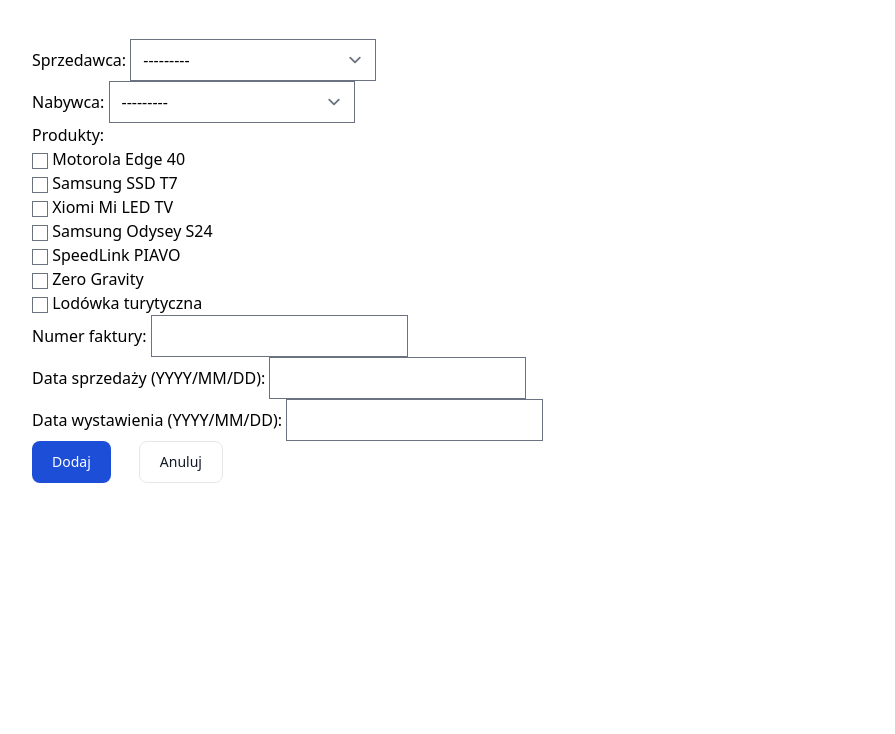
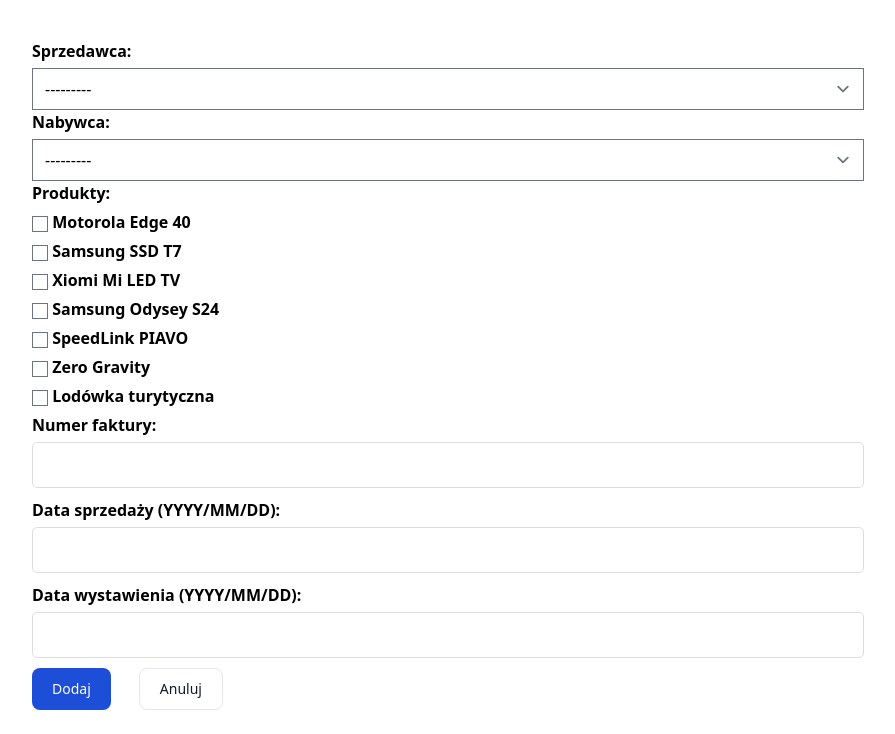
Before and after one commit to Pablogith/invoice-management, a Django app: page /invoice-add/ in a window 1280 px wide. Shown: the part 117-851 px from the top of the page, without its empty margins (192-1087 px from the left). Before the commit the page ends 600 px from the top, so only its background shows below. Run offline with Django 4.2, Linux system fonts and the light colour scheme; data comes from the database, SQL or seed files in the repository; style sheets or scripts are compiled from the project's sources; some libraries are stand-ins or nearby versions.

Commit message:
feature: Update forms

```diff
--- a/static/core/form.css
+++ b/static/core/form.css
@@ -0,0 +1,32 @@
+/* Style labels */
+label {
+    display: block;
+    font-weight: bold;
+    margin-bottom: 5px;
+}
+
+/* Style text input, select elements and textareas */
+input[type="text"],
+input[type="email"],
+textarea,
+select {
+    width: 100%;
+    padding: 10px;
+    border: 1px solid #ddd;
+    border-radius: 5px;
+    margin-bottom: 10px;
+}
+
+/* Style the field when it gets focus (clicked on) */
+input[type="text"]:focus,
+input[type="email"]:focus,
+textarea:focus,
+select:focus {
+    border-color: #4CAF50;
+    outline: none;
+}
+
+.error {
+    color: red;
+    font-size: 0.875rem;
+}
--- a/templates/core/invoice/invoice_add.html
+++ b/templates/core/invoice/invoice_add.html
@@ -15,26 +15,32 @@
         <div>
             <label for="{{ form.seller.id_for_label }}">Sprzedawca:</label>
             {{ form.seller }}
+            <div class="error">{{ form.seller.errors }}</div>
         </div>
         <div>
             <label for="{{ form.purchaser.id_for_label }}">Nabywca:</label>
             {{ form.purchaser }}
+            <div class="error">{{ form.purchaser.errors }}</div>
         </div>
         <div>
             <label for="{{ form.products.id_for_label }}">Produkty:</label>
             {{ form.products }}
+            <div class="error">{{ form.products.errors }}</div>
         </div>
         <div>
             <label for="{{ form.invoice_number.id_for_label }}">Numer faktury:</label>
             {{ form.invoice_number }}
+            <div class="error">{{ form.invoice_number.errors }}</div>
         </div>
         <div>
             <label for="{{ form.sale_date.id_for_label }}">Data sprzedaży (YYYY/MM/DD):</label>
             {{ form.sale_date }}
+            <div class="error">{{ form.sale_date.errors }}</div>
         </div>
         <div>
             <label for="{{ form.date_of_issue.id_for_label }}">Data wystawienia (YYYY/MM/DD):</label>
             {{ form.date_of_issue }}
+            <div class="error">{{ form.date_of_issue.errors }}</div>
         </div>
 
         <div class="flex flex-row gap-x-5">
--- a/templates/core/invoice/invoice_update.html
+++ b/templates/core/invoice/invoice_update.html
@@ -15,26 +15,32 @@
         <div>
             <label for="{{ form.seller.id_for_label }}">Sprzedawca:</label>
             {{ form.seller }}
+            <div class="error">{{ form.seller.errors }}</div>
         </div>
         <div>
             <label for="{{ form.purchaser.id_for_label }}">Nabywca:</label>
             {{ form.purchaser }}
+            <div class="error">{{ form.purchaser.errors }}</div>
         </div>
         <div>
             <label for="{{ form.products.id_for_label }}">Produkty:</label>
             {{ form.products }}
+            <div class="error">{{ form.products.errors }}</div>
         </div>
         <div>
             <label for="{{ form.invoice_number.id_for_label }}">Numer faktury:</label>
             {{ form.invoice_number }}
+            <div class="error">{{ form.invoice_number.errors }}</div>
         </div>
         <div>
             <label for="{{ form.sale_date.id_for_label }}">Data sprzedaży (YYYY/MM/DD):</label>
             {{ form.sale_date }}
+            <div class="error">{{ form.sale_date.errors }}</div>
         </div>
         <div>
             <label for="{{ form.date_of_issue.id_for_label }}">Data wystawienia (YYYY/MM/DD):</label>
             {{ form.date_of_issue }}
+            <div class="error">{{ form.date_of_issue.errors }}</div>
         </div>
 
         <div class="flex flex-row gap-x-5">
--- a/templates/core/product/product_add.html
+++ b/templates/core/product/product_add.html
@@ -15,18 +15,22 @@
         <div>
             <label for="{{ form.name.id_for_label }}">Nazwa:</label>
             {{ form.name }}
+            <div class="error">{{ form.name.errors }}</div>
         </div>
         <div>
             <label for="{{ form.description.id_for_label }}">Opis:</label>
             {{ form.description }}
+            <div class="error">{{ form.description.errors }}</div>
         </div>
         <div>
             <label for="{{ form.gross_price.id_for_label }}">Cena:</label>
             {{ form.gross_price }}
+            <div class="error">{{ form.gross_price.errors }}</div>
         </div>
         <div>
             <label for="{{ form.amount.id_for_label }}">Ilość:</label>
             {{ form.amount }}
+            <div class="error">{{ form.amount.errors }}</div>
         </div>
 
         <div class="flex flex-row gap-x-5">
--- a/templates/core/product/product_update.html
+++ b/templates/core/product/product_update.html
@@ -15,18 +15,22 @@
         <div>
             <label for="{{ form.name.id_for_label }}">Nazwa:</label>
             {{ form.name }}
+            <div class="error">{{ form.name.errors }}</div>
         </div>
         <div>
             <label for="{{ form.description.id_for_label }}">Opis:</label>
             {{ form.description }}
+            <div class="error">{{ form.description.errors }}</div>
         </div>
         <div>
             <label for="{{ form.gross_price.id_for_label }}">Cena:</label>
             {{ form.gross_price }}
+            <div class="error">{{ form.gross_price.errors }}</div>
         </div>
         <div>
             <label for="{{ form.amount.id_for_label }}">Ilość:</label>
             {{ form.amount }}
+            <div class="error">{{ form.amount.errors }}</div>
         </div>
 
         <div class="flex flex-row gap-x-5">
```
Also changed, not shown: HOW_TO.txt (+8 -1 lines).
